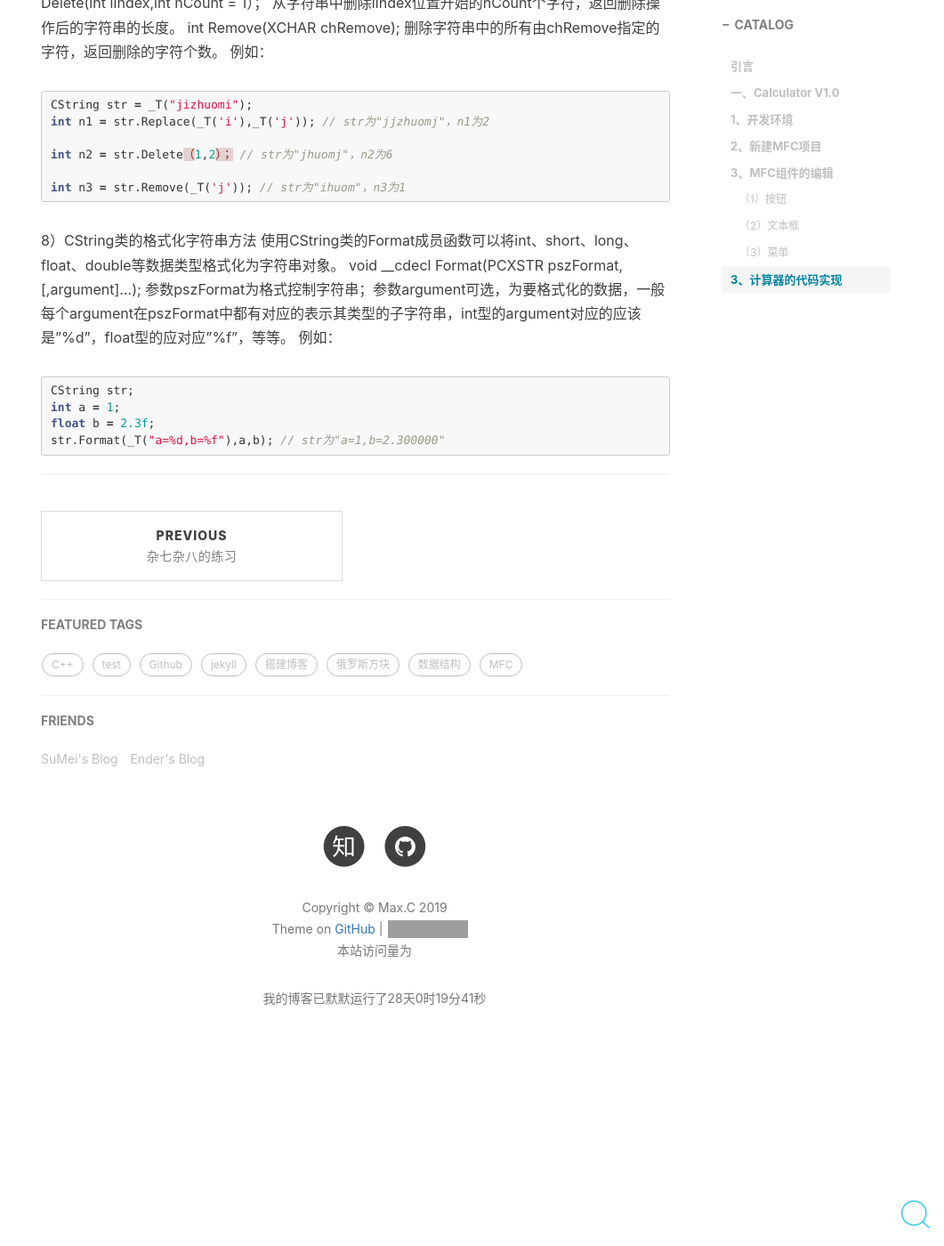
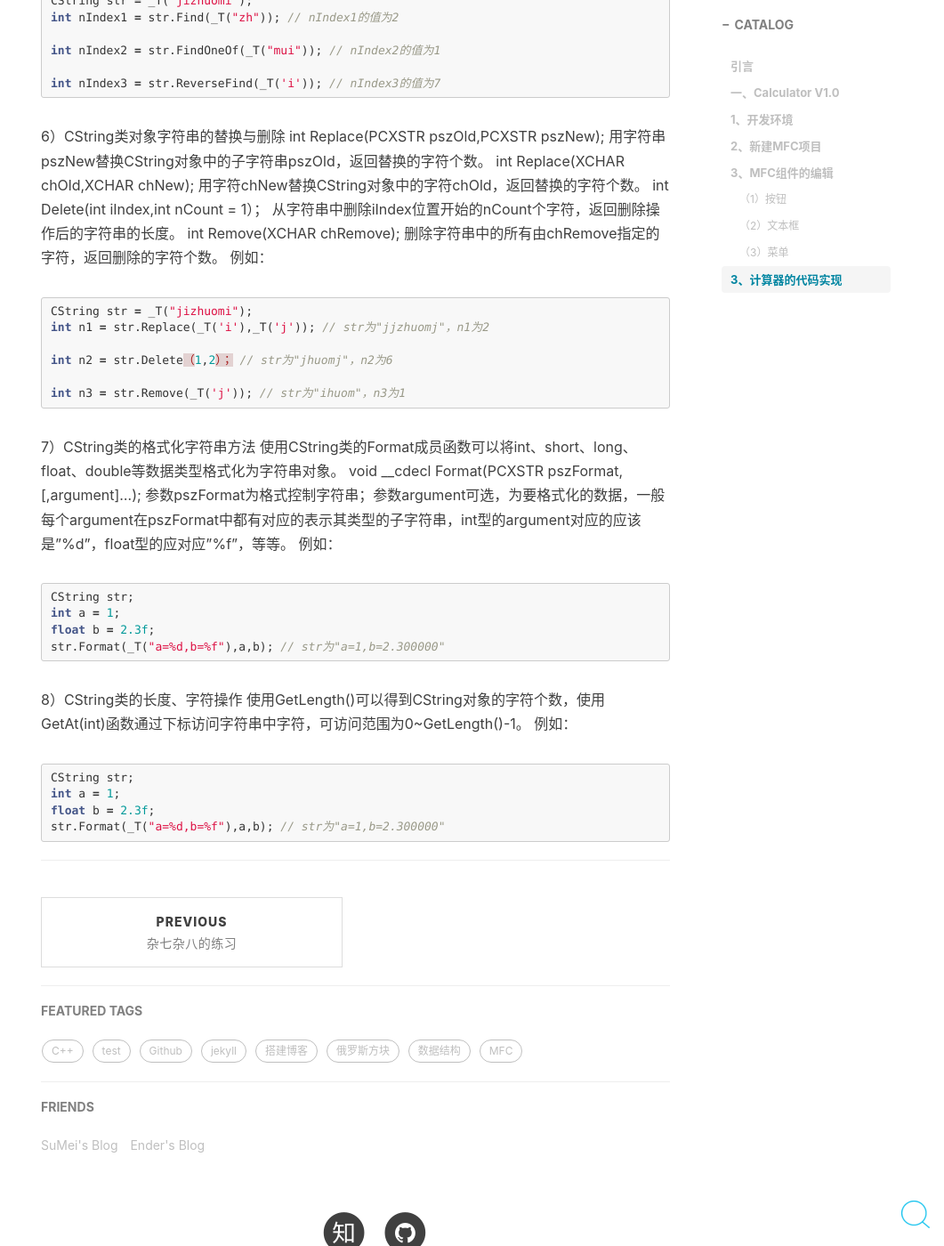
Before and after one commit to 437436999/437436999-coder.github.io, a Jekyll site: the page built from _posts/2019-09-06-Calculator.md, in a window 1280 px wide and 1400 px high, scrolled down 12814 px. Shown: the whole window at 89% size, without its empty margins (219-1280 px from the left). Built offline with Jekyll 4.4.1, drawn with Linux system fonts in a browser that asks for light colours; nearby versions of some CDN libraries; comment, search, counter and statistics services are not loaded; before the commit the page ends 14039 px from its top, so only the background shows below that; some of the changed text lies outside the part shown; grey boxes are pictures that could not be loaded.

Commit message:
Update 2019-09-06-Calculator.md

````diff
--- a/_posts/2019-09-06-Calculator.md
+++ b/_posts/2019-09-06-Calculator.md
@@ -122,10 +122,15 @@ CString cs=_T("this is cstring"); //例子
 `CString`类有如下成员函数可以供我们使用：
 
 1） CString类的构造函数
+
 CString(const CString& stringSrc);
+
 将一个已经存在的CString对象stringSrc的内容拷贝到该CString对象。
+
 CString(TCHAR ch,int nLength = 1）;
+
 使用此函数构造的CString对象中将含有nLength个重复的ch字符。
+
 例如：
 
 ```cpp
@@ -210,7 +215,7 @@ int n2 = str.Delete（1,2）； // str为"jhuomj"，n2为6
 int n3 = str.Remove(_T('j')); // str为"ihuom"，n3为1
 ```
 
-8）CString类的格式化字符串方法
+7）CString类的格式化字符串方法
 使用CString类的Format成员函数可以将int、short、long、float、double等数据类型格式化为字符串对象。
 void __cdecl Format(PCXSTR pszFormat,[,argument]...);
 参数pszFormat为格式控制字符串；参数argument可选，为要格式化的数据，一般每个argument在pszFormat中都有对应的表示其类型的子字符串，int型的argument对应的应该是"%d"，float型的应对应"%f"，等等。
@@ -223,6 +228,17 @@ float b = 2.3f;
 str.Format(_T("a=%d,b=%f"),a,b); // str为"a=1,b=2.300000"
 ```
 
+8）CString类的长度、字符操作
+使用GetLength()可以得到CString对象的字符个数，使用GetAt(int)函数通过下标访问字符串中字符，可访问范围为0~GetLength()-1。
+例如：
+
+```cpp
+CString str;
+int a = 1;
+float b = 2.3f;
+str.Format(_T("a=%d,b=%f"),a,b); // str为"a=1,b=2.300000"
+```
+
 
 
 ***
````
